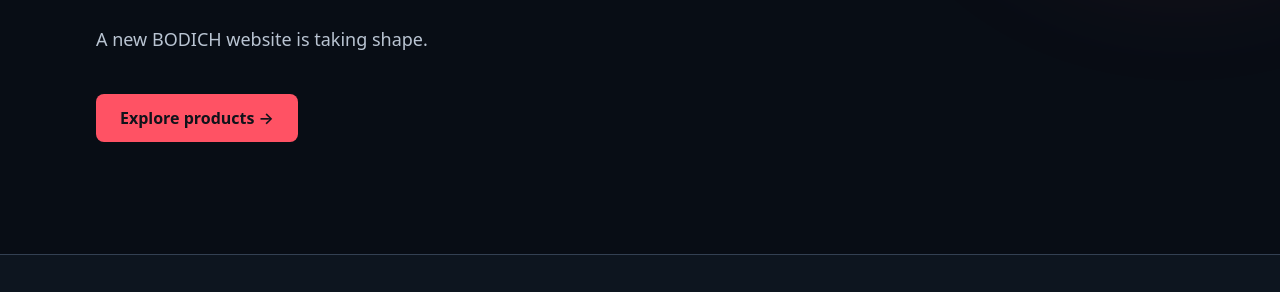
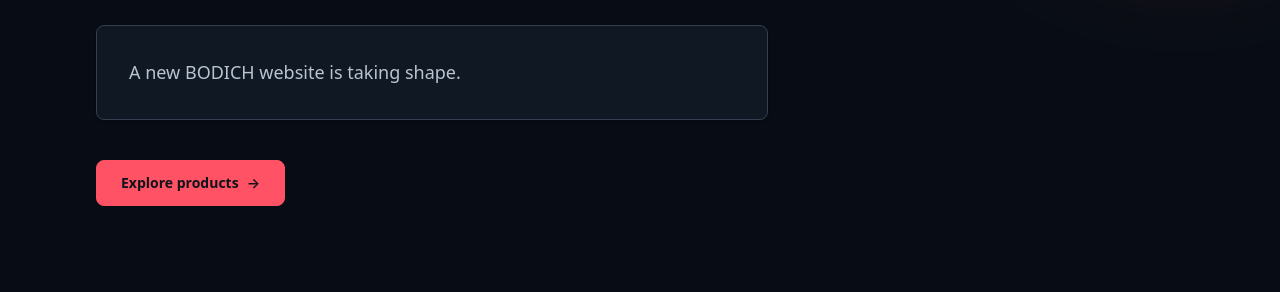
Before and after one commit to YuriiSokolenko/bodich, an Astro site: page /en in a window 1280 px wide. Shown: the part 404-696 px from the top of the page. Built offline with nearby package versions, Linux system fonts and the light colour scheme; Astro itself is replaced by a stand-in of ours.

Commit message:
feat: complete shared footer and UI foundations (#4)

```diff
--- a/src/components/SectionPage.astro
+++ b/src/components/SectionPage.astro
@@ -1,5 +1,8 @@
 ---
 import SiteLayout from '../layouts/SiteLayout.astro';
+import ActionLink from './ui/ActionLink.astro';
+import SiteContainer from './ui/SiteContainer.astro';
+import SurfaceCard from './ui/SurfaceCard.astro';
 import { hrefFor, translations, type Locale, type PageKey } from '../i18n';
 
 interface Props {
@@ -14,27 +17,32 @@
 <SiteLayout locale={locale} page={page}>
   <section class="relative isolate overflow-hidden">
     <div aria-hidden="true" class="pointer-events-none absolute right-[-9rem] top-[-12rem] -z-10 h-[30rem] w-[30rem] rounded-full bg-bodich-accent/10 blur-3xl"></div>
-    <div class="mx-auto max-w-6xl px-site-gutter pb-site-section pt-20 sm:px-site-gutter-lg sm:pt-28">
+    <SiteContainer>
+      <div class="pb-site-section pt-20 sm:pt-28">
         <p class="mb-6 inline-flex rounded-pill border border-bodich-accent/30 bg-bodich-accent/10 px-4 py-2 text-xs font-semibold uppercase tracking-[.18em] text-bodich-accent">
           {t.previewLabel}
         </p>
         <h1 class="max-w-4xl font-display text-4xl font-black leading-tight tracking-tight text-bodich-ink sm:text-6xl">
           {t.pages[page].title}
         </h1>
-      <p class="mt-7 max-w-2xl text-lg leading-relaxed text-bodich-muted">
+        <div class="mt-7 max-w-2xl">
+          <SurfaceCard>
+            <p class="text-lg leading-relaxed text-bodich-muted">
               {page === 'home' ? t.intro : t.placeholder}
             </p>
+          </SurfaceCard>
+        </div>
         <div class="mt-10 flex flex-wrap gap-4">
-        {page === 'home' ? (
-          <a href={hrefFor(locale, 'products')} class="rounded-control bg-bodich-accent px-6 py-3 font-semibold text-bodich-accent-ink transition-colors hover:bg-bodich-accent-hover">
-            {t.browseProducts} →
-          </a>
-        ) : (
-          <a href={hrefFor(locale, 'home')} class="rounded-control border border-bodich-control-border px-6 py-3 font-semibold text-bodich-ink transition-colors hover:border-bodich-accent hover:text-bodich-accent">
-            ← {t.backHome}
-          </a>
-        )}
+          <ActionLink
+            href={hrefFor(locale, page === 'home' ? 'products' : 'home')}
+            variant={page === 'home' ? 'primary' : 'secondary'}
+          >
+            {page !== 'home' && <span aria-hidden="true">←</span>}
+            {page === 'home' ? t.browseProducts : t.backHome}
+            {page === 'home' && <span aria-hidden="true">→</span>}
+          </ActionLink>
         </div>
       </div>
+    </SiteContainer>
   </section>
 </SiteLayout>
```
Lines whose indentation alone changed are shown as unchanged.
